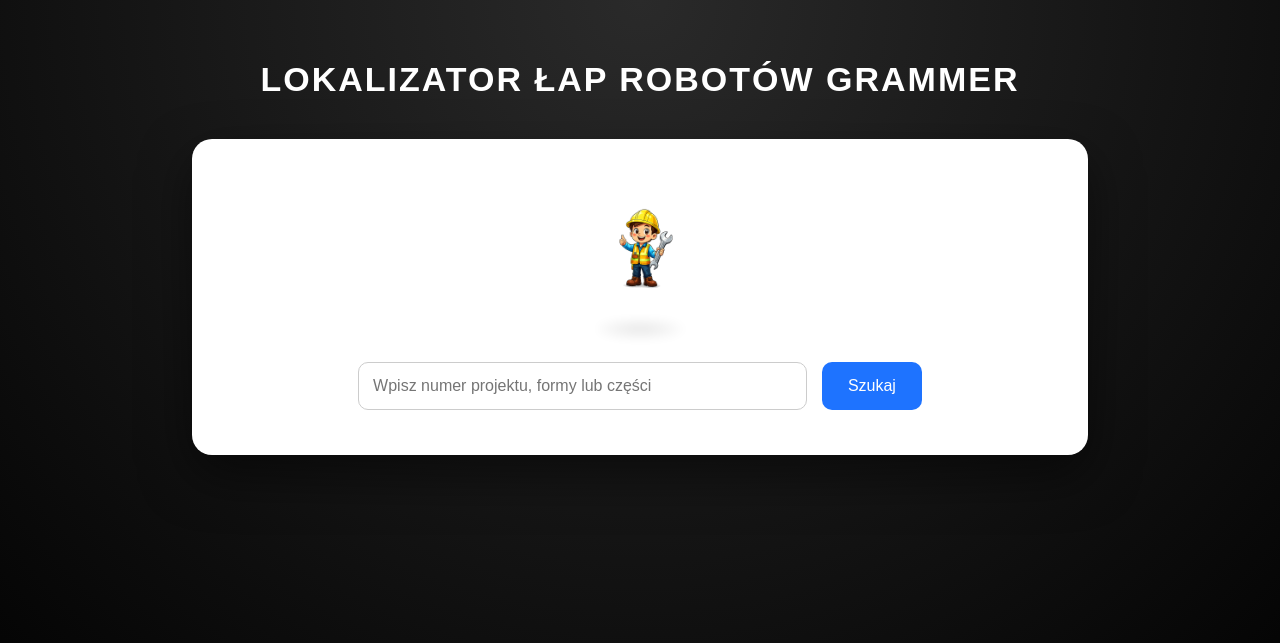
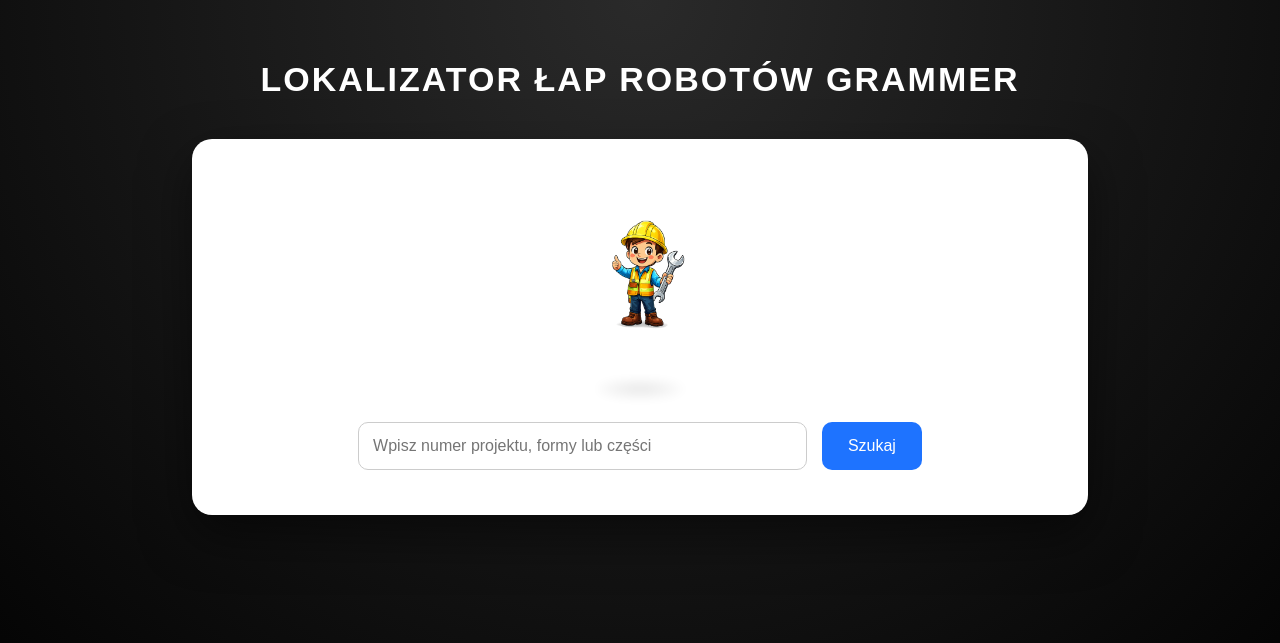
Before and after one commit to zmech23/lokalizator-lap-robotow-grammer, a Flask app: page / in a window 1280 px wide. Shown: the top 643 px of the page. Run offline with Flask 3, Linux system fonts and the light colour scheme; parts of the project's set-up code (start-up, migrations or seed data) failed here and were passed over.

Commit message:
Update style.css

```diff
--- a/static/style.css
+++ b/static/style.css
@@ -51,7 +51,7 @@
 }
 
 .technician {
-    width: 110px; /* IDEALNY ROZMIAR */
+    width: 150px; /* IDEALNY ROZMIAR */
     display: block;
     margin: 0 auto;
     position: relative;
```
